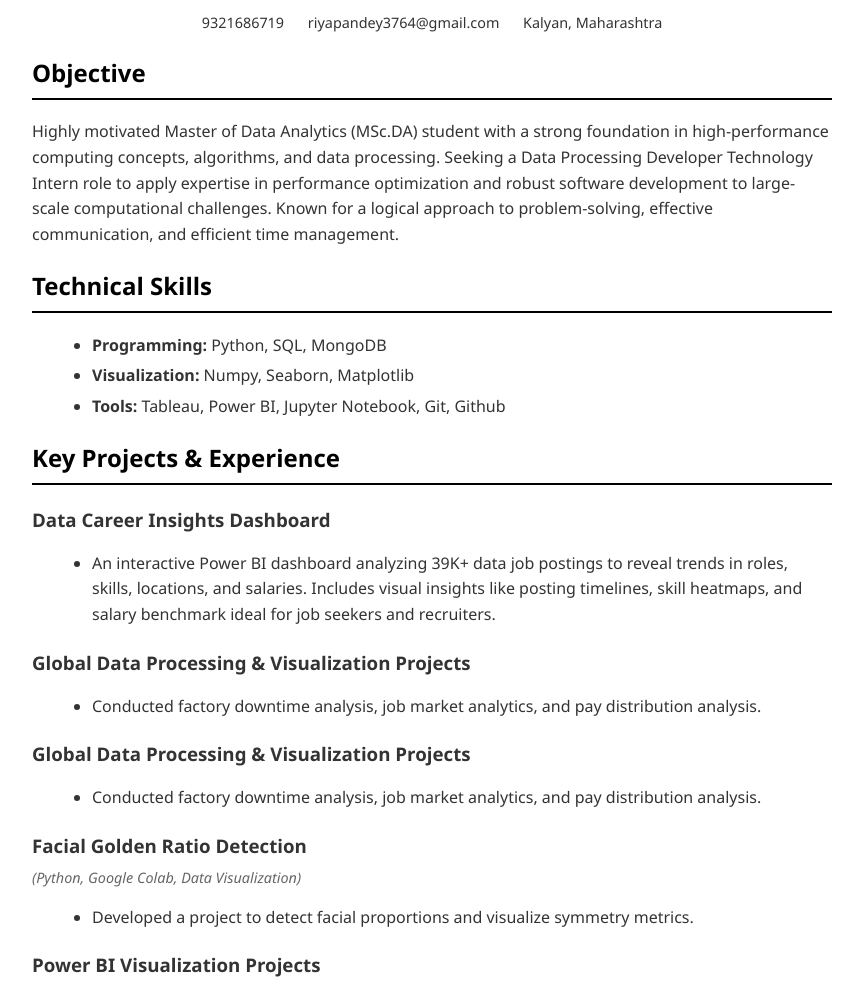
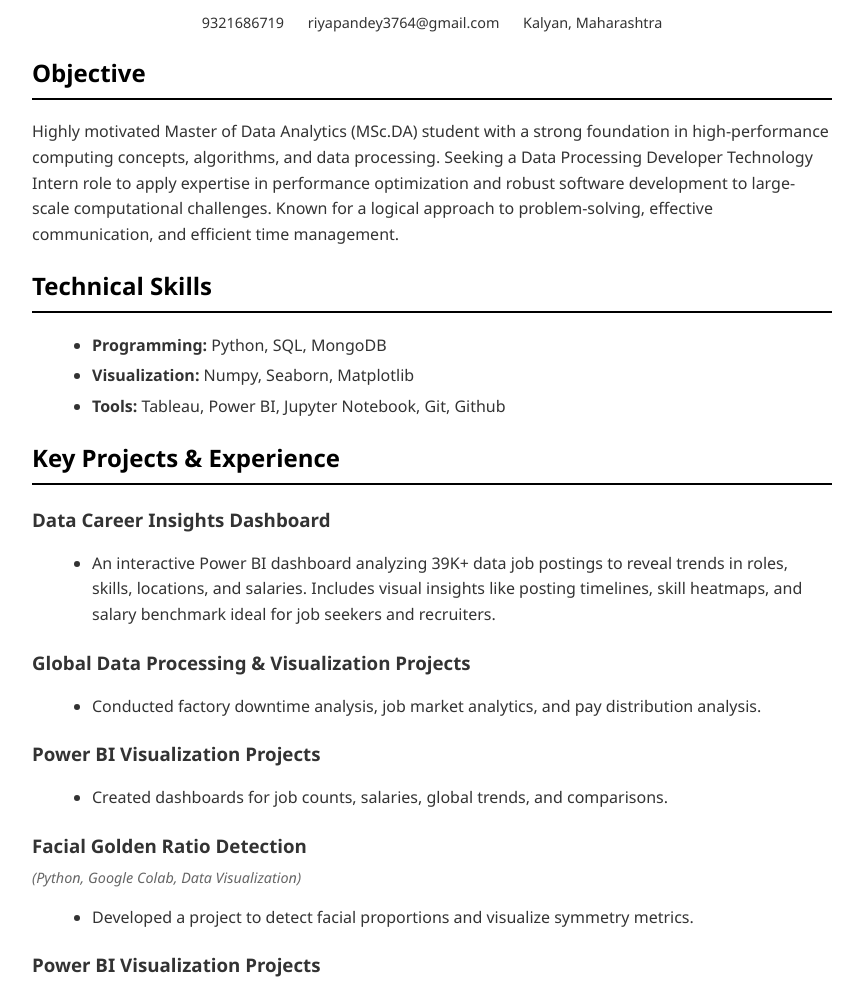
Before and after one commit to riyapandey23/Resume, a plain HTML site: page index.html in a window 1280 px wide. Shown: the part 90-1083 px from the top of the page, without its empty margins (208-1071 px from the left). Drawn offline with Linux system fonts and the light colour scheme.

Commit message:
Update index.html

```diff
--- a/index.html
+++ b/index.html
@@ -94,9 +94,9 @@
             <li>Conducted factory downtime analysis, job market analytics, and pay distribution analysis.</li>
         </ul>
 
-        <h3>Global Data Processing & Visualization Projects</h3>
+         <h3>Power BI Visualization Projects</h3>
         <ul>
-            <li>Conducted factory downtime analysis, job market analytics, and pay distribution analysis.</li>
+            <li>Created dashboards for job counts, salaries, global trends, and comparisons.</li>
         </ul>
         <h3>Facial Golden Ratio Detection</h3>
         <p class="project-details"><em>(Python, Google Colab, Data Visualization)</em></p>
```
